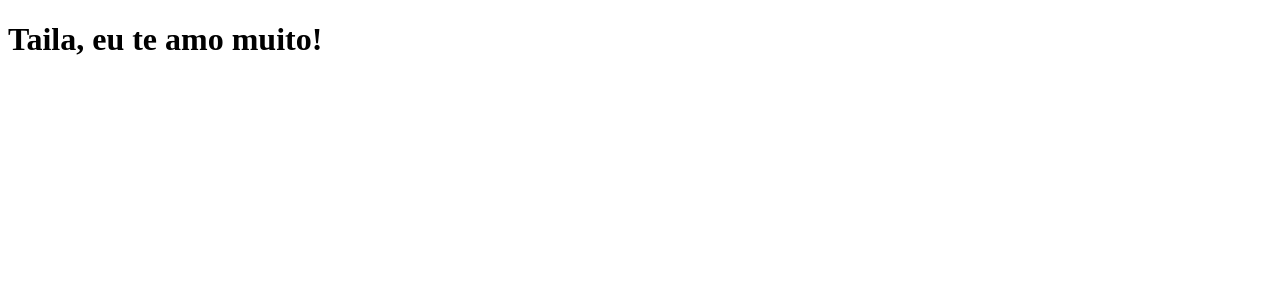
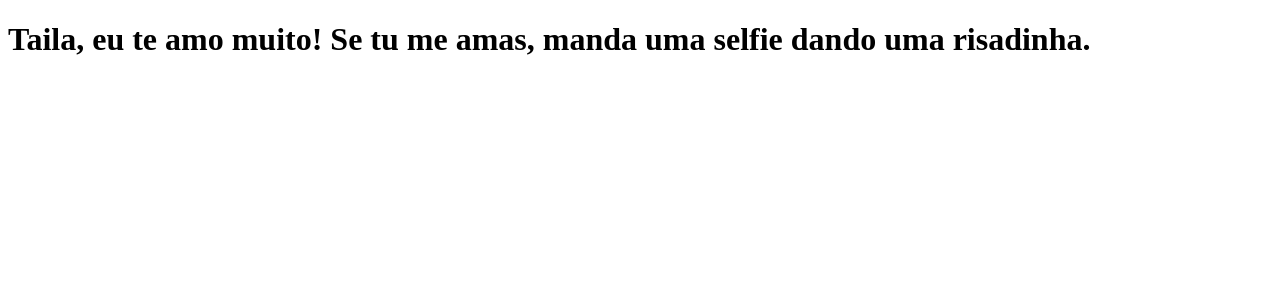
Before and after one commit to arthurrschaefer/dev101, a Next.js app: page / in a window 1280 px wide. Shown: the top 300 px of the page. Built offline with nearby package versions, Linux system fonts and the light colour scheme.

Commit message:
changing message from

```diff
--- a/pages/index.js
+++ b/pages/index.js
@@ -1,5 +1,5 @@
 function Home() {
-  return <h1>Taila, eu te amo muito!</h1>;
+  return <h1>Taila, eu te amo muito! Se tu me amas, manda uma selfie dando uma risadinha.</h1>;
 }
 
 export default Home;
```
